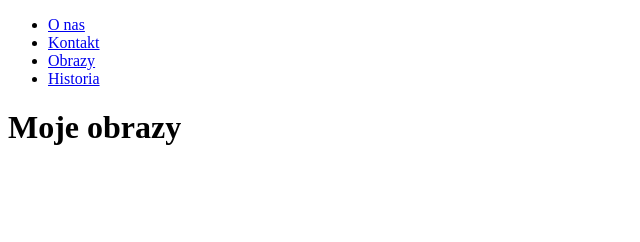
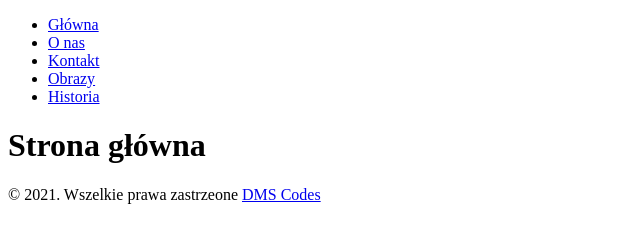
Before and after one commit to squteronsquter/gatsby-v3-mojeobrazy, a Gatsby site: page / in a window 1280 px wide. Shown: the whole page, without its empty margins (0-640 px from the left). Built offline with nearby package versions, Linux system fonts and the light colour scheme; Gatsby itself is replaced by a stand-in of ours.

Commit message:
Layout global component added

```diff
--- /dev/null
+++ b/src/components/Footer.js
@@ -0,0 +1,14 @@
+import React from "react"
+
+export default function Footer() {
+  return (
+    <>
+      <footer>
+        <p>
+          &copy; 2021. Wszelkie prawa zastrzeone{" "}
+          <a href="https://dms.codes">DMS Codes</a>
+        </p>
+      </footer>
+    </>
+  )
+}
--- /dev/null
+++ b/src/components/Layout.js
@@ -0,0 +1,15 @@
+import React from "react"
+import Navbar from "./Navbar"
+import Footer from "./Footer"
+
+export const Layout = ({ children }) => {
+  return (
+    <>
+      <Navbar />
+      {children}
+      <Footer />
+    </>
+  )
+}
+
+export default Layout
--- a/src/components/Navbar.js
+++ b/src/components/Navbar.js
@@ -6,6 +6,9 @@
     <>
       <nav>
         <ul>
+          <li>
+            <Link to="/">Główna</Link>
+          </li>
           <li>
             <Link to="/about">O nas</Link>
           </li>
--- a/src/pages/index.js
+++ b/src/pages/index.js
@@ -1,12 +1,10 @@
 import React from "react"
-import { Link } from "gatsby"
-import Navbar from "../components/Navbar"
+import Layout from "../components/Layout"
 
 export default function Home() {
   return (
-    <>
-      <Navbar />
-      <h1>Moje obrazy</h1>
-    </>
+    <Layout>
+      <h1>Strona główna</h1>
+    </Layout>
   )
 }
```
Also changed, not shown: src/pages/about.js (+8 -1 lines), src/pages/contact.js (+4 -3 lines), src/pages/paintings/history.js (+4 -3 lines), src/pages/paintings/index.js (+8 -1 lines).
